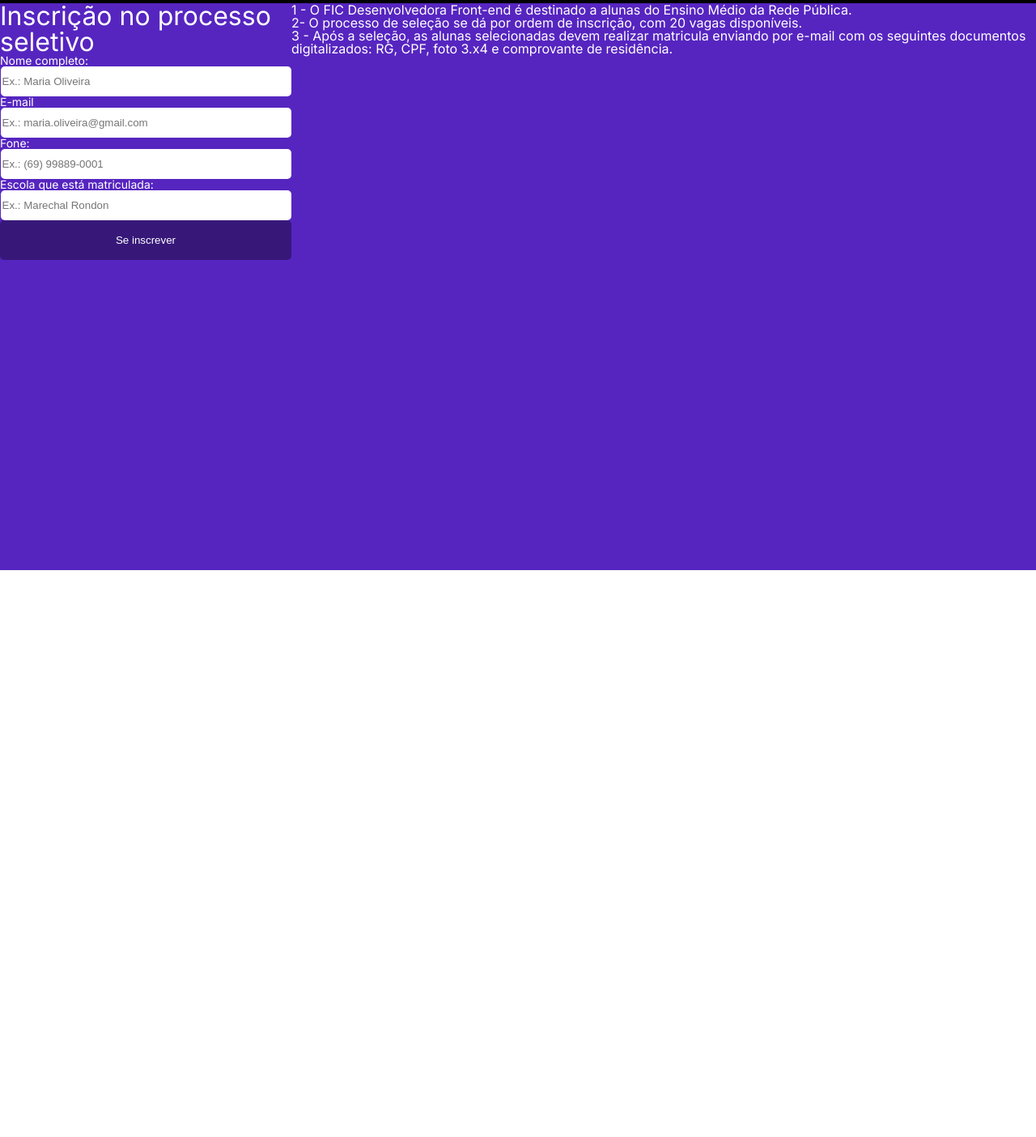
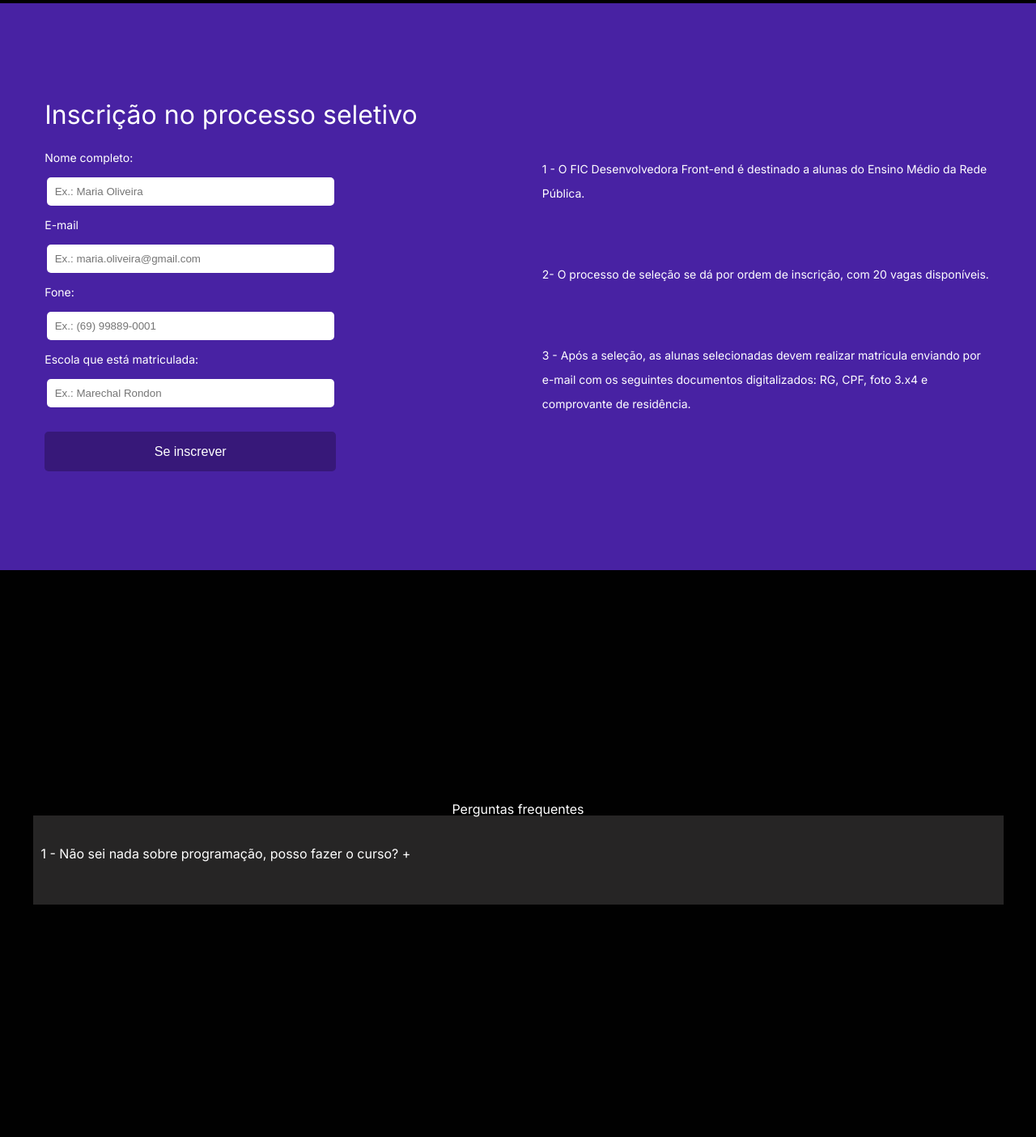
Before and after one commit to renatoareval/site, a plain HTML site: page assets/index.html in a window 1280 px wide. Shown: the part 4985-6389 px from the top of the page at 81% size. Before the commit the page ends 5689 px from the top, so only its background shows below. Drawn offline with Linux system fonts and the light colour scheme.

Commit message:
modificando formulario

```diff
--- a/assets/css/formulario.css
+++ b/assets/css/formulario.css
@@ -1,20 +1,27 @@
 .secao-inscricao{
-    background-image:linear-gradient(400deg, #5625c0 100%, rgb(77, 33, 170) 0.01%, rgba(105, 45, 233, 0.5) 100%);
+    background-color: #692DE9;
+    background-image:linear-gradient(400deg, #4822a3 100%, rgba(81, 35, 180, 0.100) 0.80%, rgba(115, 50, 255, 0.411) 100%);
     display: flex;
-
+    align-items: center;
+    justify-content: center;
+    flex-wrap: wrap;
     color: white;
+    column-gap: 154px;
 }
-
-
-
 
 form{
     display: flex;
     flex-direction: column;
     align-items: center;
     justify-content: center;
+    gap: 17px;
 
 }
+.secao-container-formulario{
+   display: flex;
+
+}
+
 
 form input{
     width: 355px;
@@ -22,7 +29,8 @@ form input{
     border: none;
     border-radius: 5px;
     outline: none;
-    padding-left: 2px;
+    padding: 10px;
+    box-sizing: border-box;
 }
 
 form label{
@@ -38,9 +46,33 @@ form label{
     background-color:#371879;
     border: none;
     color: white;
+    font-size: 16px;
+    font-weight: 500;
+    margin-top: 13px;
 }
 
 .formulario-titulo{
     font-size: 32px;
+    margin-bottom: 30px;
+}
 
+.secao-inscricao-descricao{
+    width: 555px;
+    display: flex;
+    align-items: center;
+    justify-content: ce;
 }
+
+.box{
+    display: flex;
+    align-items: center;
+    justify-content: center;
+    flex-direction: column;
+    row-gap:70px;
+}
+
+.box p {
+    align-self: flex-start;
+    line-height: 30px;
+    font-size: 14px;
+}
--- a/assets/css/style.css
+++ b/assets/css/style.css
@@ -138,7 +138,7 @@ body{
 }
 
 .secao-lista{
-    background: #692DE9;
+    background-color: #692DE9;
     background-image:linear-gradient(400deg, #5625c0 100%, rgb(77, 33, 170) 0.01%, rgba(105, 45, 233, 0.5) 100%);
     display: flex;
     align-items: center;
@@ -377,3 +377,40 @@ body{
     height: 700px;
 
 }
+
+.secao-perguntas{
+    background-color: #010101;
+    height: 700px;
+    display: flex;
+    align-items: center;
+    justify-content: center;
+
+}
+
+.caixa-opcoes{
+    height: 110px;
+    background-color: #262525;
+    width: 1199px;
+    display: flex;
+    align-items: center;
+
+}
+
+.caixa-opcoes-texto{
+    color: white;
+    padding: 10px;
+    box-sizing: border-box;
+
+}
+
+.caixa-opcoes-texto::after{
+    content: "+";
+    display: inline-block;
+    color: white;
+    width: 32px;
+    height: 32px;
+}
+
+.secao-perguntas h3 {
+    text-align: center;
+}
--- a/assets/index.html
+++ b/assets/index.html
@@ -1,6 +1,5 @@
 <!DOCTYPE html>
-<html lang="en">
-
+<html lang="pt-br">
   <head>
     <meta charset="UTF-8" />
     <meta http-equiv="X-UA-Compatible" content="IE=edge" />
@@ -105,7 +104,11 @@
 
       <div>
         <img src="imgs/rocket.svg" alt="Foquete icone" class="icone-rocket" />
-      <img src="imgs/space-ship.svg" alt="Nave espacial" class="icone-spaceship" />
+        <img
+          src="imgs/space-ship.svg"
+          alt="Nave espacial"
+          class="icone-spaceship"
+        />
       </div>
     </section>
 
@@ -247,36 +250,74 @@
     </section>
 
     <section class="secao-inscricao">
+      <div class="secao-caixa-formulario">
+        <h3 class="formulario-titulo">Inscrição no processo seletivo</h3>
         <div class="secao-container-formulario">
-    <h3 class="formulario-titulo">Inscrição no processo seletivo</h3>
-    <div class="secao-caixa-formulario">
           <form action="#">
             <label for="nome">Nome completo:</label>
-      <input type="text" name="nome" id="nome" placeholder="Ex.: Maria Oliveira">
+            <input
+              type="text"
+              name="nome"
+              id="nome"
+              placeholder="Ex.: Maria Oliveira"
+            />
             <label for="email">E-mail</label>
-      <input type="email" name="email" id="email" placeholder="Ex.: maria.oliveira@gmail.com">
+            <input
+              type="email"
+              name="email"
+              id="email"
+              placeholder="Ex.: maria.oliveira@gmail.com"
+            />
             <label for="fone">Fone:</label>
-      <input type="tel" name="fone" id="fone" placeholder="Ex.: (69) 99889-0001">
+            <input
+              type="tel"
+              name="fone"
+              id="fone"
+              placeholder="Ex.: (69) 99889-0001"
+            />
             <label for="nome">Escola que está matriculada:</label>
-      <input type="text" name="nome" id="nome" placeholder="Ex.: Marechal Rondon">
+            <input
+              type="text"
+              name="nome"
+              id="nome"
+              placeholder="Ex.: Marechal Rondon"
+            />
             <button class="botao-form">Se inscrever</button>
           </form>
-
         </div>
       </div>
 
+      <div class="secao-inscricao-descricao">
+        <div class="box">
+          <p>
+            1 - O FIC Desenvolvedora Front-end é destinado a alunas do Ensino
+            Médio da Rede Pública.
+          </p>
+
+          <p>
+            2- O processo de seleção se dá por ordem de inscrição, com 20 vagas
+            disponíveis.
+          </p>
+
+          <p>
+            3 - Após a seleção, as alunas selecionadas devem realizar matricula
+            enviando por e-mail com os seguintes documentos digitalizados: RG,
+            CPF, foto 3.x4 e comprovante de residência.
+          </p>
+        </div>
+      </div>
+    </section>
 
 
-  <div class="secao-inscricao-descricao">
-      <p>1 - O FIC Desenvolvedora Front-end é destinado a alunas do Ensino Médio da Rede Pública.</p>
-
-      <p>2- O processo de seleção se dá por ordem de inscrição, com 20 vagas disponíveis. </p>
-
-      <p>3 - Após a seleção, as alunas selecionadas devem realizar matricula enviando por e-mail com os seguintes documentos digitalizados: RG, CPF, foto 3.x4 e comprovante de residência. </p>
-
+    <section class="secao-perguntas">
+      <div>
+        <h3 style="color: white;">Perguntas frequentes</h3>
+        <div class="caixa-perguntas">
+          <div class="caixa-opcoes">
+            <p class="caixa-opcoes-texto">1 - Não sei nada sobre programação, posso fazer o curso? </p>
           </div>
-
+        </div>
+    </div>
     </section>
   </body>
-
 </html>
```
Lines whose indentation alone changed are shown as unchanged.
